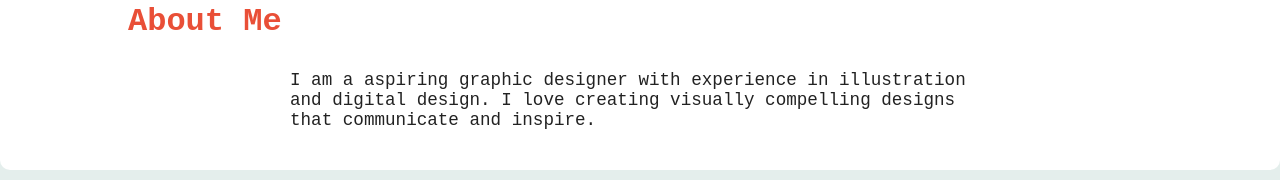
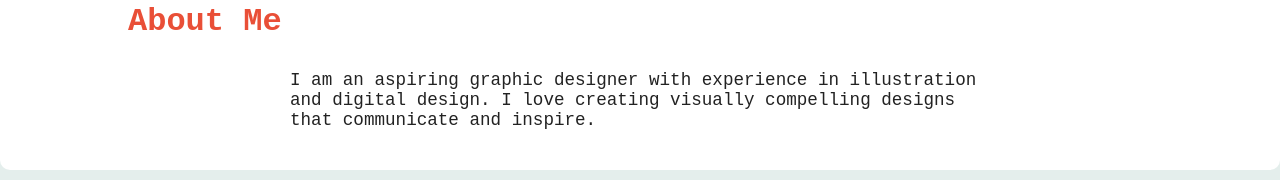
Before and after one commit to Aprealpx/AprilynPorfolio, a plain HTML site: page index.html in a window 1280 px wide. Shown: the part 1117-1297 px from the top of the page. Drawn offline with nearby package versions, Linux system fonts and the light colour scheme.

Commit message:
Update index.html

```diff
--- a/index.html
+++ b/index.html
@@ -46,7 +46,7 @@
   <section id="about">
     <h2>About Me</h2>
     <p>
-      I am a aspiring graphic designer with experience in illustration and digital design. I love creating visually compelling designs that communicate and inspire.
+      I am an aspiring graphic designer with experience in illustration and digital design. I love creating visually compelling designs that communicate and inspire.
     </p>
   </section>
 
```
